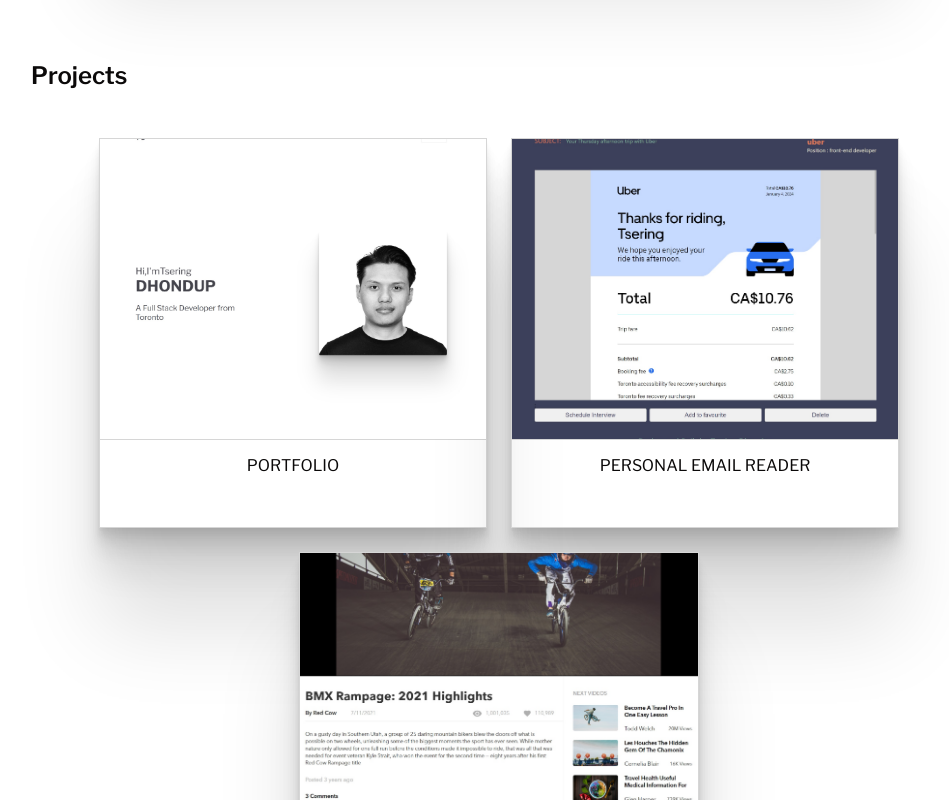
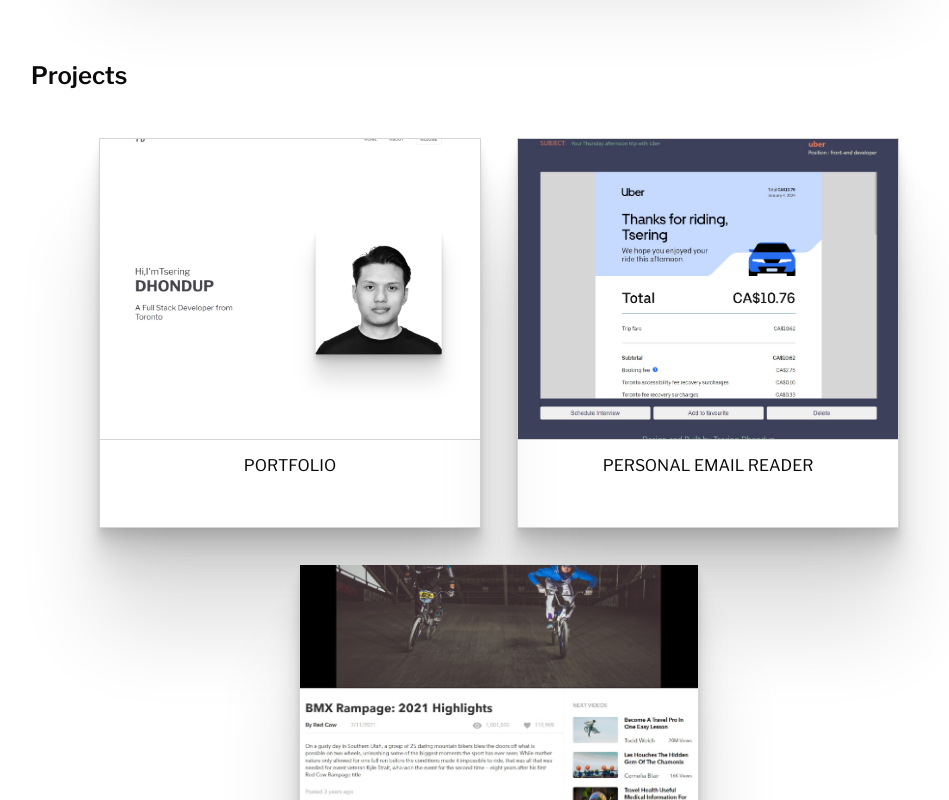
Before and after one commit to Tsedhondup/Portfolio, a React (Create React App) app: page / in a window 1280 px wide. Shown: the part 1640-2440 px from the top of the page, without its empty margins (141-1090 px from the left). Built offline with nearby package versions, Linux system fonts and the light colour scheme.

Commit message:
grid gap increased for tablet view

```diff
--- a/src/Components/Works/Works.scss
+++ b/src/Components/Works/Works.scss
@@ -52,7 +52,7 @@
     display: grid;
     grid-template-columns: repeat(2, 1fr);
     grid-template-rows: auto;
-    gap: $tablet-gutter;
+    gap: 36px;
     max-width: 800px;
     margin: auto;
   }
```
